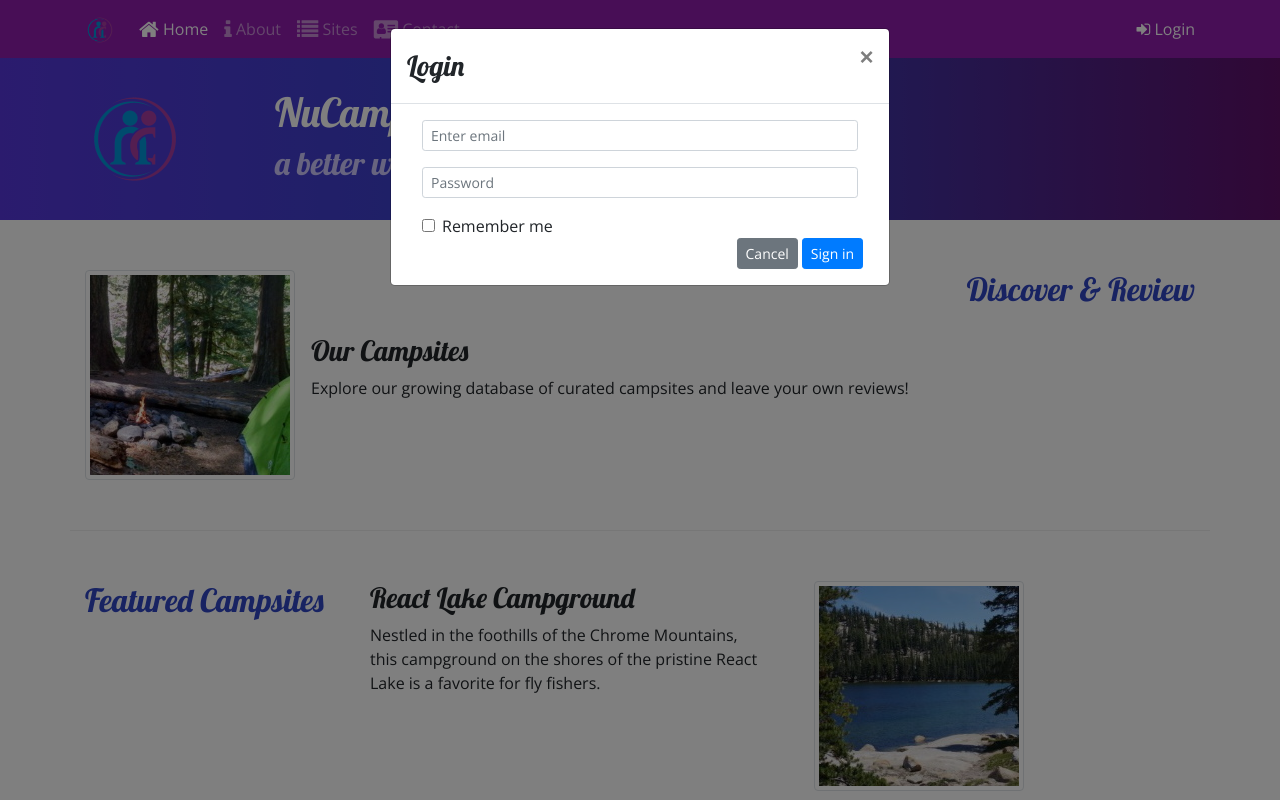
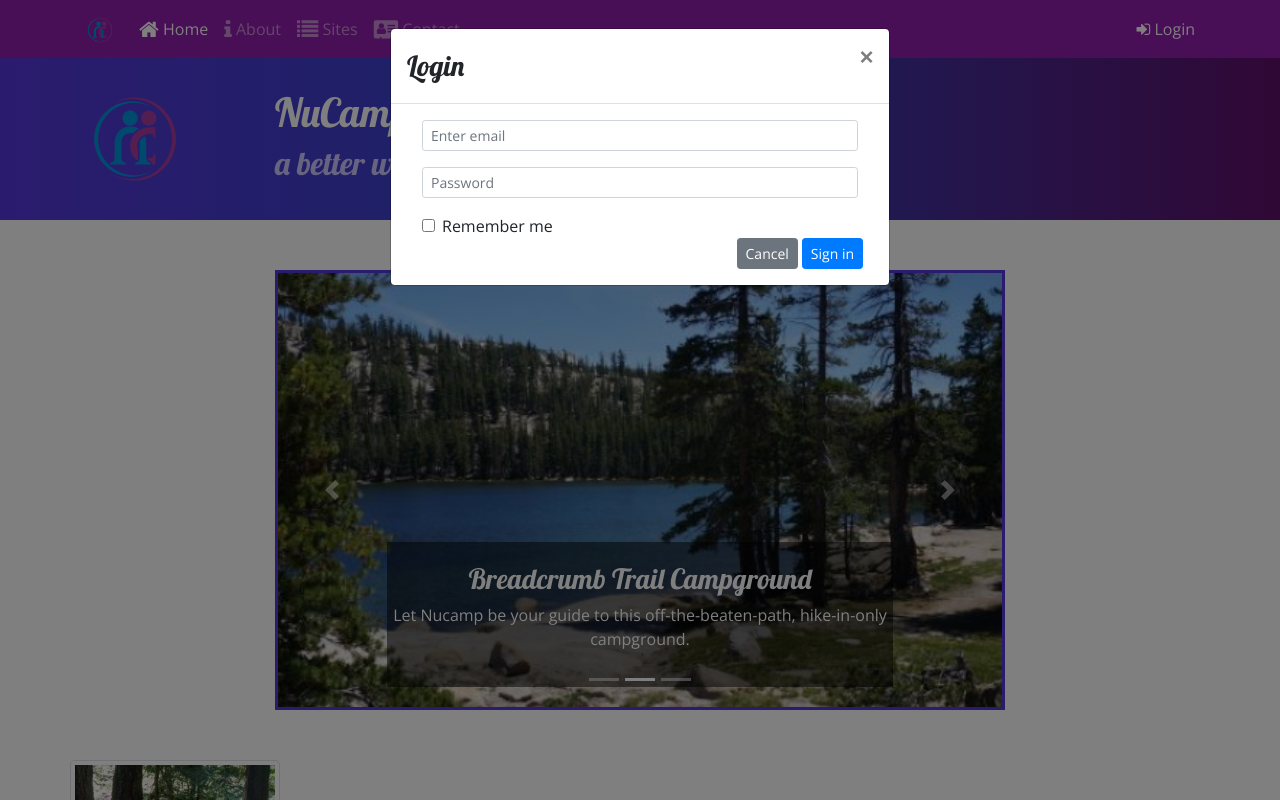
Before and after one commit to Jmettersnowloadmedia/Flexy-Fitness-, a website: page index.html in a window 1280 px wide. Both pictures are taken after a click on the button "Login". Shown: the top 800 px of the page. Drawn offline with nearby package versions, Linux system fonts and the light colour scheme.

Commit message:
Carousel

```diff
--- a/css/styles.css
+++ b/css/styles.css
@@ -36,6 +36,14 @@ footer {
     min-height: 200px;
 }
 
+.carousel-caption {
+    background-color: rgba(0, 0, 0, 0.5);
+}
+
+.carousel {
+    border: solid #5637DD;
+}
+
 .site-footer{
     background-image: linear-gradient(#CEC8FF, white);
     padding: 20px 0;
--- a/index.html
+++ b/index.html
@@ -79,6 +79,7 @@
 <body>
     <header class="jumbotron jumbotron-fluid">
         <div class="container">
+
             <div class="row">
                 <div class="col-4 col-sm-3 col-md-2 align-self-center">
                     <img src="img/logo.png" class="img-fluid" />
@@ -95,7 +96,48 @@
     </header>
 
     <div class="container">
-        <div class="row row-content ">
+        <div class="row row-content">
+            <div class="col-md-8 mx-auto">
+                <div id="homeCarousel" class="carousel slide" data-ride="carousel">
+                    <ol class="carousel-indicators">
+                        <li data-target="#homeCarousel" data-slide-to="0" class="active"></li>
+                        <li data-target="#homeCarousel" data-slide-to="1"></li>
+                        <li data-target="#homeCarousel" data-slide-to="2"></li>
+                    </ol>
+                    <div class="carousel-inner">
+                        <div class="carousel-item active">
+                            <img class="d-block w-100" src="img/breadcrumb-trail.jpg" alt="Breadcrumb Trail Campground" />
+                            <div class="carousel-caption">
+                                <h3>Breadcrumb Trail Campground</h3>
+                                <p class="d-none d-sm-block">Let Nucamp be your guide to this off-the-beaten-path, hike-in-only campground.</p>
+                            </div>
+                        </div>
+                        <div class="carousel-item">
+                            <img class="d-block w-100" src="img/react-lake.jpg" alt="React Lake Campground" />
+                            <div class="carousel-caption">
+                                <h3>Breadcrumb Trail Campground</h3>
+                                <p class="d-none d-sm-block">Let Nucamp be your guide to this off-the-beaten-path, hike-in-only campground.</p>
+                            </div>
+                        </div>
+                        <div class="carousel-item">
+                            <img class="d-block w-100" src="img/chrome-river.jpg" alt="Chrome River Campground" />
+                            <div class="carousel-caption">
+                                <h3>Breadcrumb Trail Campground</h3>
+                                <p class="d-none d-sm-block">Let Nucamp be your guide to this off-the-beaten-path, hike-in-only campground.</p>
+                            </div>
+                        </div>
+                </div>
+                <a class="carousel-control-prev" href="#homeCarousel" role="button" data-slide="prev">
+                    <span class="carousel-control-prev-icon"></span>
+                    <span class="sr-only">Previous</span>
+                </a>
+                <a class="carousel-control-next" href="#homeCarousel" role="button" data-slide="next">
+                    <span class="carousel-control-next-icon"></span>
+                    <span class="sr-only">Next</span>
+                </a>
+            </div>
+        </div>
+        <div class="row row-content align-items-center">
             <div class="col-sm-4 col-md-3 order-sm-last">
                 <h2 class="text-sm-right">Discover & Review</h2>
             </div>
```
